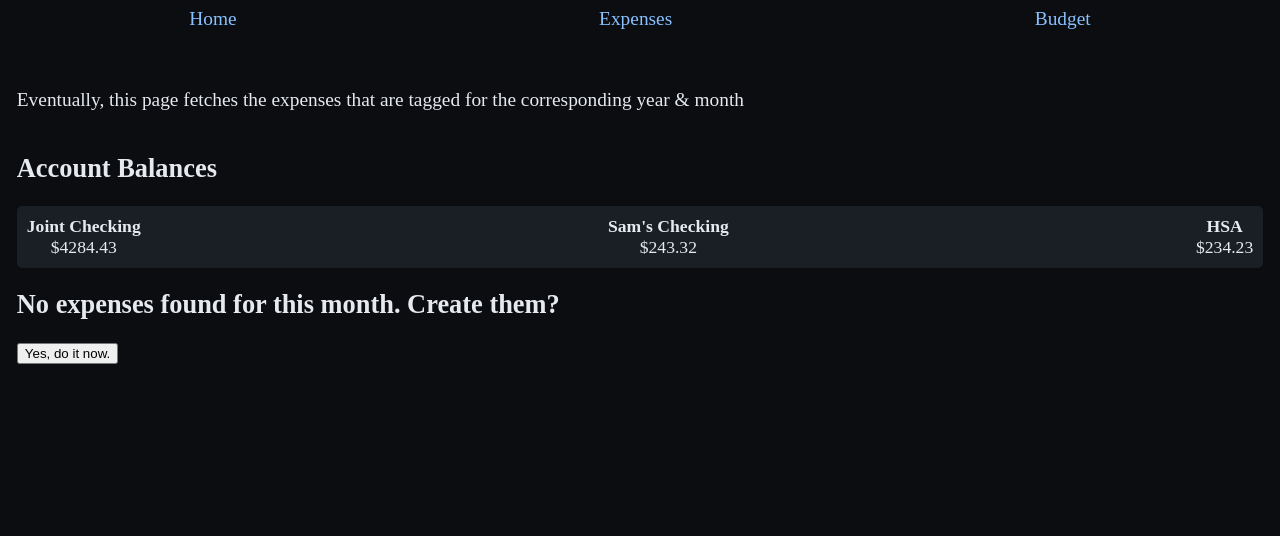
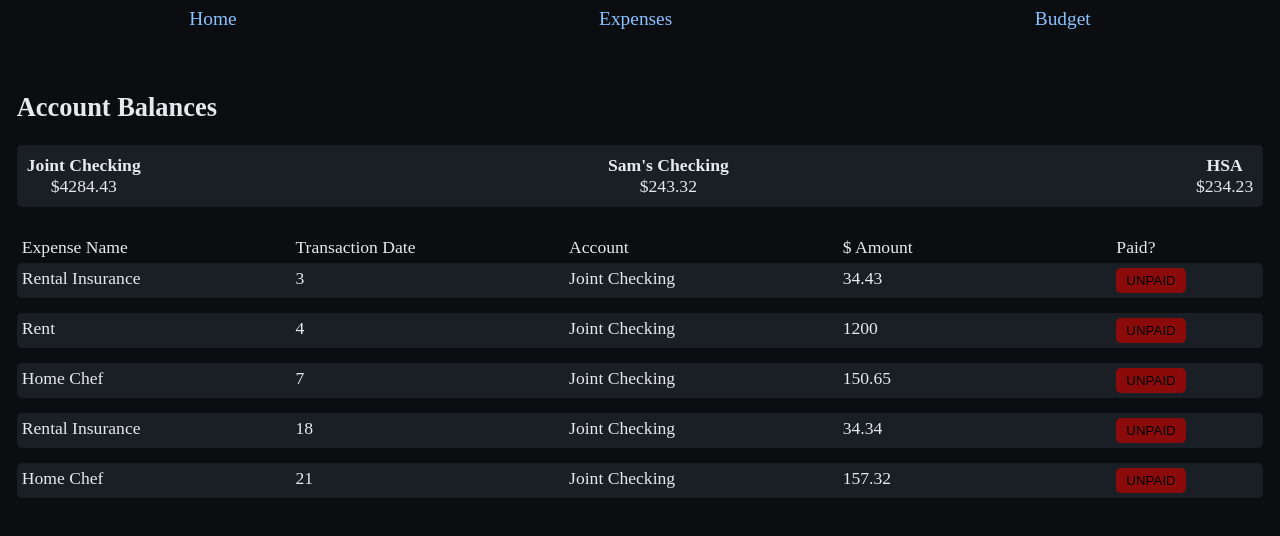
Before and after one commit to Sammantha/finance-app, a Next.js app: page /budget in a window 1280 px wide. Shown: the top 536 px of the page. Built offline with nearby package versions, Linux system fonts and the light colour scheme.

Commit message:
Monthly Budget Page
standardized API route names, styled Monthly Budget page, Linked to Monthly Budget page: August, created scheduledTransaction API route,

```diff
--- /dev/null
+++ b/app/_components/budgetItem/BudgetItem.module.css
@@ -0,0 +1,36 @@
+.container {
+    display: flex;
+    background-color: #1A1F26;
+    border-radius: 5px;
+    padding: 5px;
+    margin-bottom: 15px;
+}
+
+.container button {
+    border-radius: 5px;
+    padding: 5px 10px;
+    border: none;
+}
+
+.cell2 {
+    flex: 2;
+    margin-right: 10px;
+}
+
+.cell1 {
+    flex: 1;
+    margin-right: 10px;
+}
+
+button.edit {
+    background-color: orange;
+}
+
+button.done {
+    background-color: rgb(28, 110, 28);
+    margin-right: 5px;
+}
+
+button.delete {
+    background-color: rgb(139, 11, 11);
+}
--- /dev/null
+++ b/app/_components/budgetItem/budgetItem.js
@@ -0,0 +1,41 @@
+'use client'
+
+import styles from './BudgetItem.module.css';
+import Link from 'next/link';
+import { useState } from 'react';
+
+export default function BudgetItem(props) {
+  const transaction = props.expense;
+  const accounts = props.accounts;
+
+  {/* State declarations */}
+  const [ isPaid, setIsPaid ] = useState(transaction?.isPaid);
+  const [ amount, setAmount ] = useState(transaction?.amount);
+
+  {/* State change functions */}
+  const onChangeIsPaid = (event) => {
+    // flip isPaid
+    setIsPaid(!isPaid);
+
+    // POST request to update transaction isPaid status
+
+    // POST request to update account balance
+    // will parent know to refresh? should we call a function defined in the parent so it knows?
+  };
+
+  const onChangeAmount = (event) => {
+    setAmount(event.target.value);
+
+    // POST request to update transaction amount
+  };
+
+  return (
+    <div className={styles.container}>
+      <div className={styles.cell2}>{transaction.expense?.name}</div>
+      <div className={styles.cell2}>{transaction?.transactionDay}</div>
+      <div className={styles.cell2}>{accounts?.find((account) => account.id === transaction.expense?.accountId)?.name}</div>
+      <div className={styles.cell2}>{amount}</div>
+      <div className={styles.cell1}><button className={isPaid ? styles.done : styles.delete} onClick={onChangeIsPaid}>{isPaid ? 'Paid' : 'UNPAID'}</button></div>
+    </div>
+  );
+}
--- /dev/null
+++ b/app/api/scheduledTransactions/route.js
@@ -0,0 +1,29 @@
+export async function GET(request) {
+  // fetch data from your DB here
+  const scheduledTransactions = [
+    { id: 0, expenseId: 0, month: 8, year: 2026, transactionDay: 3, amount: 34.43, isPaid: false, expense: { id: 0, name: 'Rental Insurance', accountId: 0, frequencyId: 1 } },
+    { id: 1, expenseId: 1, month: 8, year: 2026, transactionDay: 4, amount: 1200.00, isPaid: false, expense: { id: 1, name: 'Rent', accountId: 0, frequencyId: 2} },
+    { id: 2, expenseId: 2, month: 8, year: 2026, transactionDay: 7, amount: 150.65, isPaid: false, expense: { id: 2, name: 'Home Chef', accountId: 0, frequencyId: 0 } },
+    { id: 3, expenseId: 0, month: 8, year: 2026, transactionDay: 18, amount: 34.34, isPaid: false, expense: { id: 0, name: 'Rental Insurance', accountId: 0, frequencyId: 1 } },
+    { id: 4, expenseId: 2, month: 8, year: 2026, transactionDay: 21, amount: 157.32, isPaid: false, expense: { id: 2, name: 'Home Chef', accountId: 0, frequencyId: 0 } }
+  ];
+
+  return new Response(JSON.stringify(scheduledTransactions), {
+    status: 200,
+    headers: { 'Content-Type': 'application/json' }
+  });
+}
+
+// export async function POST(request) {
+//   // Parse the request body
+//   const body = await request.json();
+//   const { name } = body;
+
+//   // e.g. Insert new user into your DB
+//   const newUser = { id: Date.now(), name };
+
+//   return new Response(JSON.stringify(newUser), {
+//     status: 201,
+//     headers: { 'Content-Type': 'application/json' }
+//   });
+// }
--- a/app/budget/[...month]/Month.module.css
+++ b/app/budget/[...month]/Month.module.css
@@ -11,6 +11,7 @@
   display: flex;
   flex-direction: row;
   justify-content: space-between;
+  margin-bottom: 25px;
 }
 
 .account {
@@ -25,3 +26,18 @@
 .accountBalance {
   text-align: center;
 }
+
+.headers {
+  display: flex;
+  padding: 5px;
+}
+
+.cell2 {
+    flex: 2;
+    margin-right: 10px;
+}
+
+.cell1 {
+    flex: 1;
+    margin-right: 10px;
+}
--- a/app/budget/[...month]/page.js
+++ b/app/budget/[...month]/page.js
@@ -4,6 +4,7 @@ import useSWR from 'swr';
 import { useParams } from 'next/navigation';
 import styles from './Month.module.css';
 import { useState } from 'react';
+import BudgetItem from '../../_components/budgetItem/budgetItem';
 
 const monthsOfYearMap = ['January', 'February', 'March', 'April', 'May', 'June', 'July', 'August', 'September', 'October', 'November', 'December'];
 
@@ -16,12 +17,12 @@ export default function BudgetMonth(props) {
   const fetcher = (...args) => fetch(...args).then(res => res.json());
   let { data, error, isLoading } = useSWR('/api/accounts', fetcher);
   const accounts = data;
-  // ({ data, error, isLoading } = useSWR(`/api/expenses/${year}/${month}`, fetcher));
-  // const expenses = data;
+  ({ data, error, isLoading } = useSWR(`/api/scheduledTransactions`, fetcher));
+  const expenses = data;
 
   {/* State declarations */}
   const [accountBalances, setAccountBalances] = useState(accounts);
-  const [expenses, setExpenses] = useState(null);
+  const [historicalExpenses, setHistoricalExpenses] = useState(null);
 
   {/* State change functions */}
 
@@ -33,7 +34,6 @@ export default function BudgetMonth(props) {
   return (
     <div className={styles.container}>
         <h1 className='center'>{monthsOfYearMap[month - 1]} {year}</h1>
-        <p>Eventually, this page fetches the expenses that are tagged for the corresponding year & month</p>
 
         {/* Account Balances */}
         <h2>Account Balances</h2>
@@ -54,6 +54,20 @@ export default function BudgetMonth(props) {
           <h2>No expenses found for this month. Create them?</h2>
           <button>Yes, do it now.</button>
         </div>}
+
+        {expenses && <div>
+          {/* Table Headers */}
+          <div className={styles.headers}>
+            <div className={styles.cell2}>Expense Name</div>
+            <div className={styles.cell2}>Transaction Date</div>
+            <div className={styles.cell2}>Account</div>
+            <div className={styles.cell2}>$ Amount</div>
+            <div className={styles.cell1}>Paid?</div>
+          </div>
+          { expenses.map((expense) => {
+              return <BudgetItem key={`budgetItem_${expense.id}`} accounts={accounts} expense={expense}></BudgetItem>
+          })}
+        </div>}
     </div>
   );
 }
--- a/app/budget/page.js
+++ b/app/budget/page.js
@@ -1,14 +1,14 @@
+import Link from 'next/link';
 import styles from './Budget.module.css';
 
-export default function BudgetS() {
+export default function Budget() {
   return (
     <div className={styles.container}>
       <h1>Budget Status Page</h1>
       <p>This is where we will report on which months have expenses created and which ones do not yet.</p>
       <p>It also serves as a Link page to access the Budget for every month.</p>
 
-      <p>July---no</p>
-      <p>August---no</p>
+      <Link href={`/budget/${encodeURIComponent(2026)}/${encodeURIComponent(8)}`}>August 2026</Link>
     </div>
   );
 }
--- a/app/expenses/page.js
+++ b/app/expenses/page.js
@@ -6,7 +6,7 @@ import styles from './Expenses.module.css';
 
 export default function Expenses() {
   const fetcher = (...args) => fetch(...args).then(res => res.json());
-  let { data, error, isLoading } = useSWR('/api/frequency', fetcher);
+  let { data, error, isLoading } = useSWR('/api/frequencies', fetcher);
   const frequencyMap = data;
   ({ data, error, isLoading } = useSWR('/api/accounts', fetcher));
   const accountsMap = data;
--- a/app/global.css
+++ b/app/global.css
@@ -25,4 +25,5 @@ a {
 
 .center {
     align-self: center;
+    text-align: center;
 }
```
Also changed, not shown: app/expenses/[id]/Expense.module.css (+12 -1 lines), app/expenses/[id]/page.js (+6 -4 lines), app/api/frequencies/route.js (renamed from app/api/frequency/route.js).
